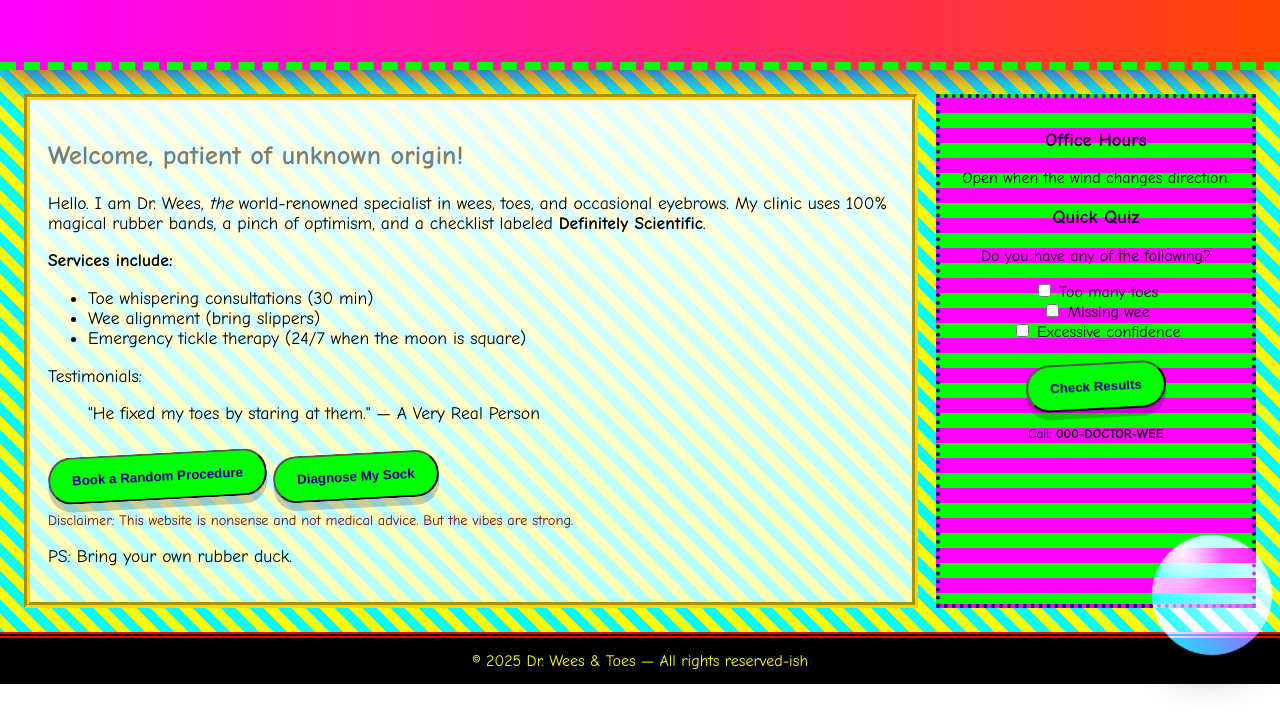
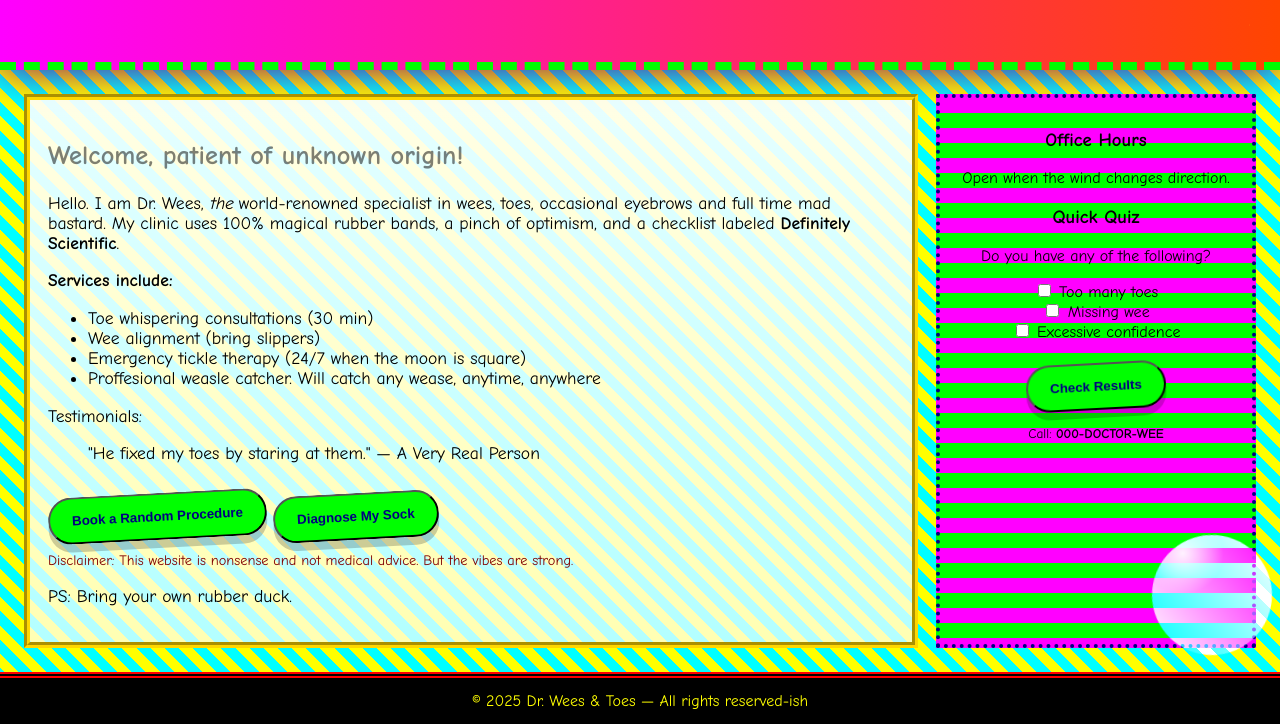
Before and after one commit to emmet-horgan/lauryn-site, a plain HTML site: page index.html in a window 1280 px wide. Shown: the part 137-861 px from the top of the page. Before the commit the page ends 821 px from the top, so only its background shows below. Drawn offline with Linux system fonts and the light colour scheme.

Commit message:
Update site

```diff
--- a/index.html
+++ b/index.html
@@ -133,8 +133,8 @@
     <section class="card" id="mainCard">
       <h2 class="blink">Welcome, patient of unknown origin!</h2>
       <p>
-        Hello. I am Dr. Wees, <em>the</em> world-renowned specialist in wees, toes, and
-        occasional eyebrows. My clinic uses 100% magical rubber bands, a pinch of optimism,
+        Hello. I am Dr. Wees, <em>the</em> world-renowned specialist in wees, toes,
+        occasional eyebrows and full time mad bastard. My clinic uses 100% magical rubber bands, a pinch of optimism,
         and a checklist labeled <strong>Definitely Scientific</strong>.
       </p>
 
@@ -143,6 +143,7 @@
         <li>Toe whispering consultations (30 min)</li>
         <li>Wee alignment (bring slippers)</li>
         <li>Emergency tickle therapy (24/7 when the moon is square)</li>
+        <li>Proffesional weasle catcher. Will catch any wease, anytime, anywhere</li>
       </ul>
 
       <p>Testimonials:</p>
@@ -254,7 +255,7 @@
       "Licensed in 3 dimensions",
       "Doctor of Wees & Toes",
       "Free hugs for toes",
-      "Wee whisperer on call"
+      "Wee whisperer on call",
     ];
     let hi = 0;
     setInterval(()=>{
```
